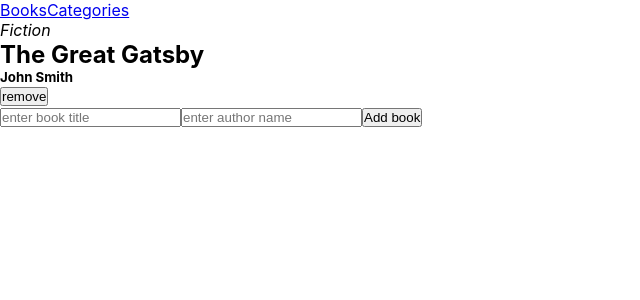
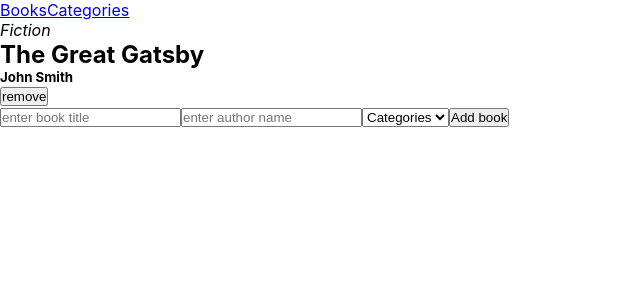
Before and after one commit to JakariaJishan/book-store, a React (Create React App) app: page / in a window 1280 px wide. Shown: the top 300 px of the page, without its empty margins (0-640 px from the left). Built offline with nearby package versions, Linux system fonts and the light colour scheme.

Commit message:
Add category options

```diff
--- a/src/components/Book.js
+++ b/src/components/Book.js
@@ -5,7 +5,6 @@
 function Book({ book }) {
   const displatch = useDispatch();
   const handleRemove = (id) => {
-    console.log(id);
     displatch(deleteBook(id));
   };
   return (
--- a/src/components/Books.js
+++ b/src/components/Books.js
@@ -1,13 +1,16 @@
-import React from 'react';
-import { useSelector } from 'react-redux';
-import Book from './Book';
-import Form from './Form';
+import React from "react";
+import { useSelector } from "react-redux";
+import Book from "./Book";
+import Form from "./Form";
 
 function Books() {
   const books = useSelector((state) => state.books.bookList);
+
   return (
     <div>
-      {books.map((book) => <Book key={book.author} book={book} />)}
+      {books.length != 0
+        ? books.map((book) => <Book key={book.id} book={book} />)
+        : "No Book Found"}
       <Form />
     </div>
   );
--- a/src/components/Form.js
+++ b/src/components/Form.js
@@ -1,11 +1,12 @@
-import React, { useState } from 'react';
-import { useDispatch } from 'react-redux';
-import { v4 as uuidv4 } from 'uuid';
-import { addBook } from '../redux/books/booksSlice';
+import React, { useState } from "react";
+import { useDispatch } from "react-redux";
+import { v4 as uuidv4 } from "uuid";
+import { addBook } from "../redux/books/booksSlice";
 
 function Form() {
-  const [title, setTitle] = useState('');
-  const [author, setAuthor] = useState('');
+  const [title, setTitle] = useState("");
+  const [author, setAuthor] = useState("");
+  const [category, setCategory] = useState("");
   const dispatch = useDispatch();
 
   const handleSubmit = (e) => {
@@ -14,7 +15,7 @@
       id: uuidv4(),
       title,
       author,
-      category: 'action'
+      category,
     };
     dispatch(addBook(newObj));
   };
@@ -25,15 +26,25 @@
         <input
           type="text"
           name="title"
+          required
           onChange={(e) => setTitle(e.target.value)}
           placeholder="enter book title"
         />
         <input
           type="text"
           name="author"
+          required
           onChange={(e) => setAuthor(e.target.value)}
           placeholder="enter author name"
         />
+
+        <select defaultValue='Category' onChange={(e) => setCategory(e.target.value)} >
+          <option value='' hidden>Categories</option>
+          <option value='Fiction'>Fiction</option>
+          <option value='Action'>Action</option>
+          <option value='Romance'>Romance</option>
+        </select>
+
         <button type="submit">Add book</button>
       </form>
     </div>
```
